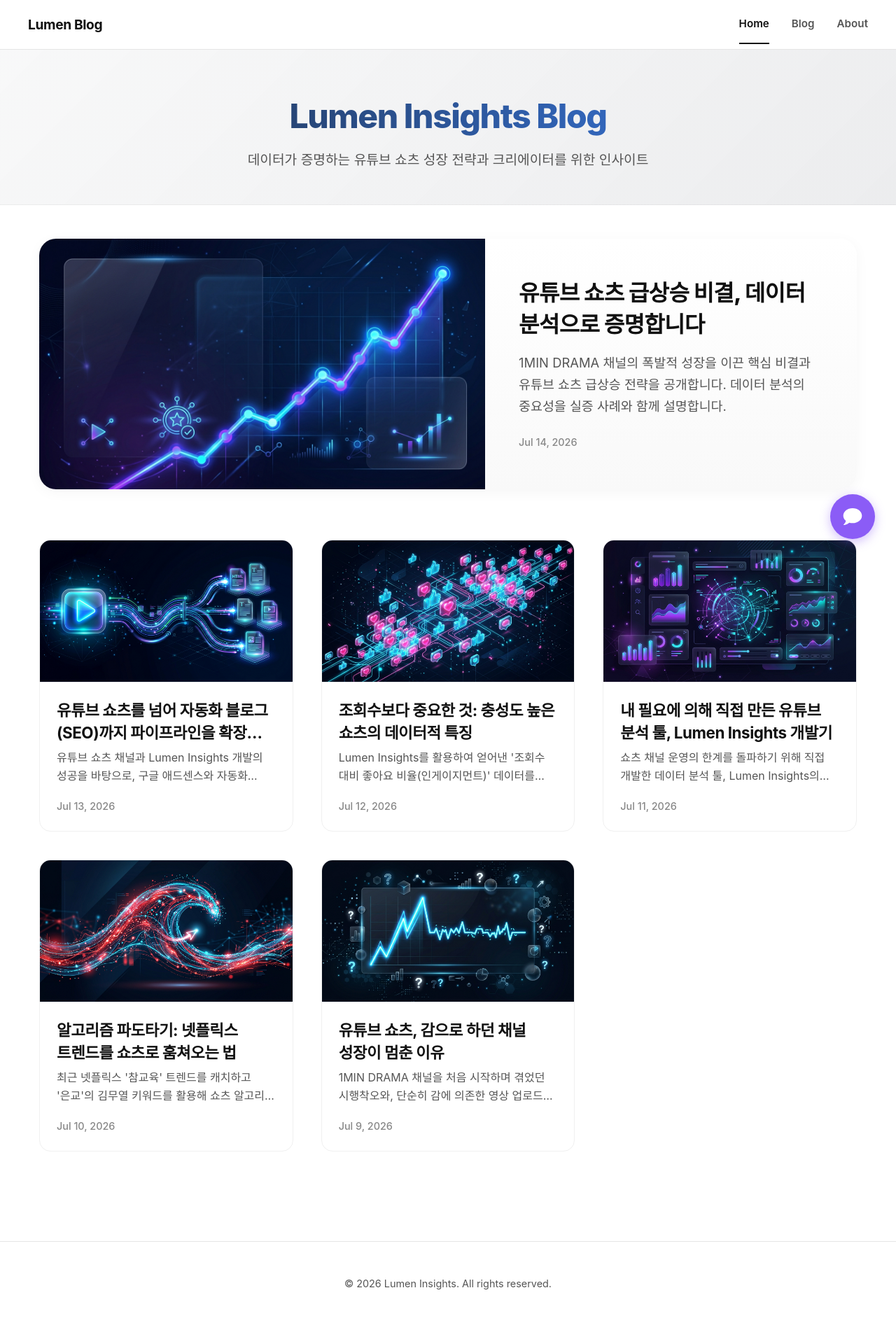
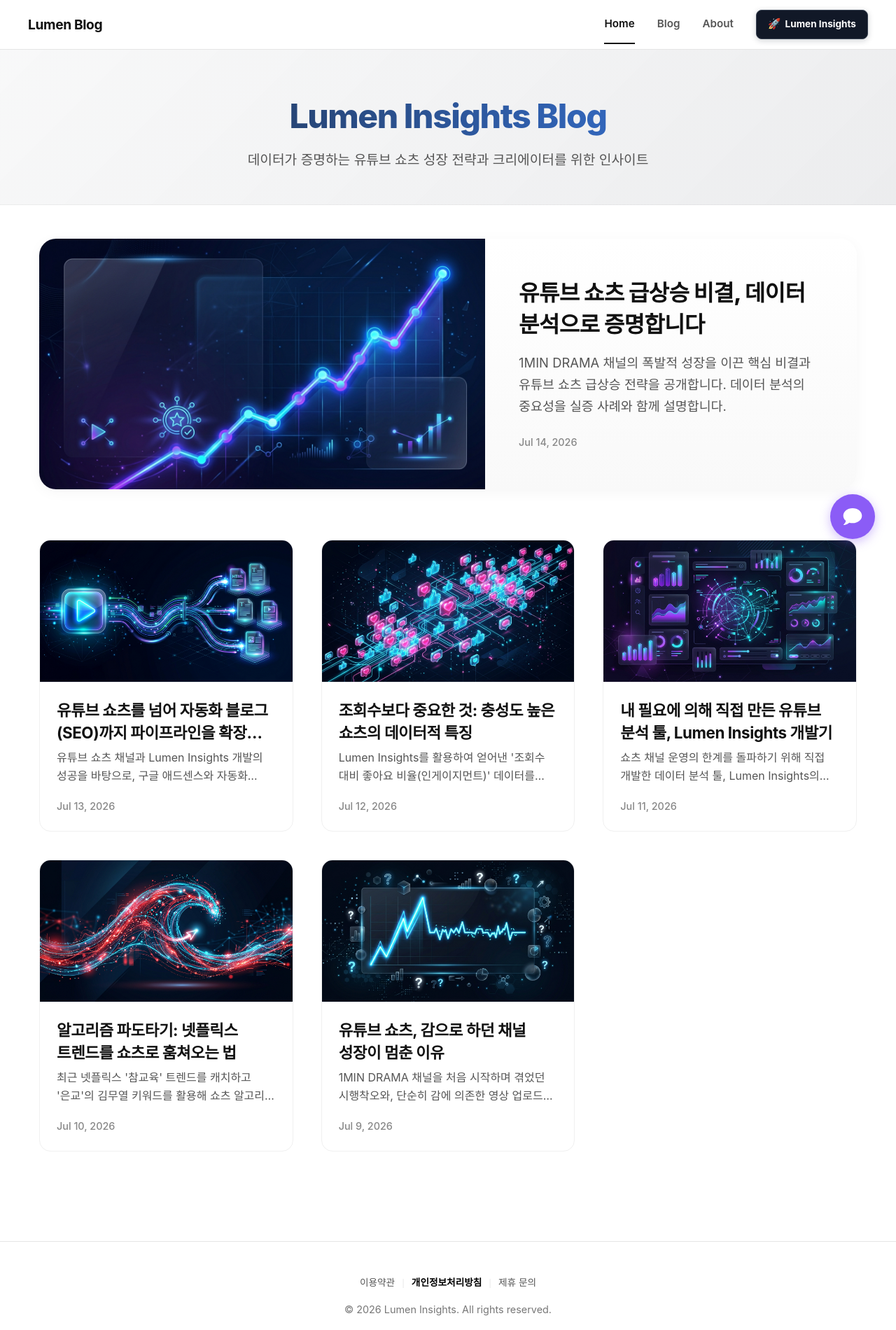
Before and after one commit to pandragun-sudo/Lumen-blog, an Astro site: page / in a window 1280 px wide. Shown: the whole page at 70% size. Built offline with nearby package versions, Linux system fonts and the light colour scheme; Astro itself is replaced by a stand-in of ours; a web font is replaced by a local one.

Commit message:
feat(ui): add header CTA and footer legal links for AdSense

```diff
--- a/src/components/Footer.astro
+++ b/src/components/Footer.astro
@@ -4,7 +4,16 @@ const today = new Date();
 
 <footer>
 	<div class="footer-content">
-		&copy; {today.getFullYear()} Lumen Insights. All rights reserved.
+		<div class="footer-legal">
+			<a href="https://lumeninsights.kr/terms" target="_blank" rel="noopener noreferrer">이용약관</a>
+			<span class="divider">|</span>
+			<a href="https://lumeninsights.kr/privacy" target="_blank" rel="noopener noreferrer"><strong>개인정보처리방침</strong></a>
+			<span class="divider">|</span>
+			<a href="mailto:support@lumeninsights.kr">제휴 문의</a>
+		</div>
+		<div class="footer-copyright">
+			&copy; {today.getFullYear()} Lumen Insights. All rights reserved.
+		</div>
 	</div>
 
 	<!-- Floating Chat Button -->
@@ -27,6 +36,31 @@ const today = new Date();
 		max-width: 1200px;
 		margin: 0 auto;
 		font-size: 0.9em;
+		display: flex;
+		flex-direction: column;
+		gap: 1em;
+	}
+	.footer-legal {
+		display: flex;
+		justify-content: center;
+		align-items: center;
+		gap: 10px;
+		font-size: 0.95em;
+	}
+	.footer-legal a {
+		color: var(--text-muted);
+		text-decoration: none;
+		transition: color 0.2s ease;
+	}
+	.footer-legal a:hover {
+		color: var(--text-main);
+	}
+	.footer-legal .divider {
+		color: var(--border-color);
+		font-size: 0.8em;
+	}
+	.footer-copyright {
+		opacity: 0.8;
 	}
 
 	.floating-tg-btn {
--- a/src/components/Header.astro
+++ b/src/components/Header.astro
@@ -6,10 +6,15 @@ import HeaderLink from './HeaderLink.astro';
 <header>
 	<nav>
 		<h2><a href="/">{SITE_TITLE}</a></h2>
-		<div class="internal-links">
-			<HeaderLink href="/">Home</HeaderLink>
-			<HeaderLink href="/blog">Blog</HeaderLink>
-			<HeaderLink href="/about">About</HeaderLink>
+		<div class="nav-right">
+			<div class="internal-links">
+				<HeaderLink href="/">Home</HeaderLink>
+				<HeaderLink href="/blog">Blog</HeaderLink>
+				<HeaderLink href="/about">About</HeaderLink>
+			</div>
+			<a href="https://lumeninsights.kr" target="_blank" rel="noopener noreferrer" class="header-premium-btn">
+				<span class="rocket">🚀</span> Lumen Insights
+			</a>
 		</div>
 	</nav>
 </header>
@@ -62,6 +67,34 @@ import HeaderLink from './HeaderLink.astro';
 		color: var(--text-main);
 		border-bottom-color: var(--text-main);
 	}
+	.nav-right {
+		display: flex;
+		align-items: center;
+		gap: 2em;
+	}
+	.header-premium-btn {
+		display: inline-flex;
+		align-items: center;
+		gap: 6px;
+		background: #111827;
+		color: #ffffff !important;
+		padding: 8px 16px;
+		border-radius: 8px;
+		font-weight: 700;
+		font-size: 0.85em;
+		text-decoration: none !important;
+		border: 1px solid #374151;
+		transition: all 0.2s ease;
+		box-shadow: 0 2px 8px rgba(17, 24, 39, 0.2);
+	}
+	.header-premium-btn:hover {
+		background: #1f2937;
+		transform: translateY(-1px);
+		box-shadow: 0 4px 12px rgba(17, 24, 39, 0.3);
+	}
+	.rocket {
+		font-size: 1.1em;
+	}
 	@media (max-width: 720px) {
 		nav {
 			flex-direction: column;
@@ -69,6 +102,10 @@ import HeaderLink from './HeaderLink.astro';
 			padding: 1em 0;
 			gap: 1em;
 		}
+		.nav-right {
+			flex-direction: column;
+			gap: 1em;
+		}
 		.internal-links {
 			gap: 1.5em;
 		}
```
